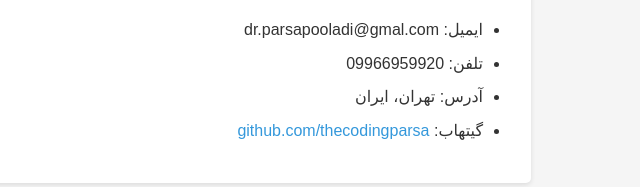
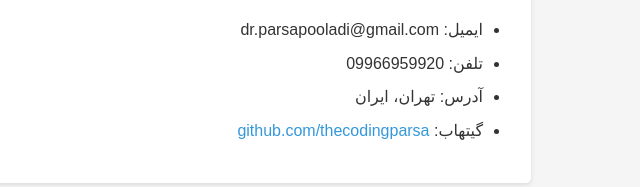
Before and after one commit to thecodingParsa/digital_resum, a plain HTML site: page index.html in a window 1280 px wide. Shown: the part 274-461 px from the top of the page, 509-1149 px from the left. Drawn offline with Linux system fonts and the light colour scheme; a web font is replaced by a local one.

Commit message:
Update index.html

```diff
--- a/index.html
+++ b/index.html
@@ -17,7 +17,7 @@
         <section id="contact">
             <h2>اطلاعات تماس</h2>
             <ul>
-                <li>ایمیل: dr.parsapooladi@gmal.com</li>
+                <li>ایمیل: dr.parsapooladi@gmail.com</li>
                 <li>تلفن: 09966959920</li>
                 <li>آدرس: تهران، ایران</li>
                 <li>گیتهاب: <a href="https://github.com/thecodingparsa" target="_blank">github.com/thecodingparsa</a></li>
```
